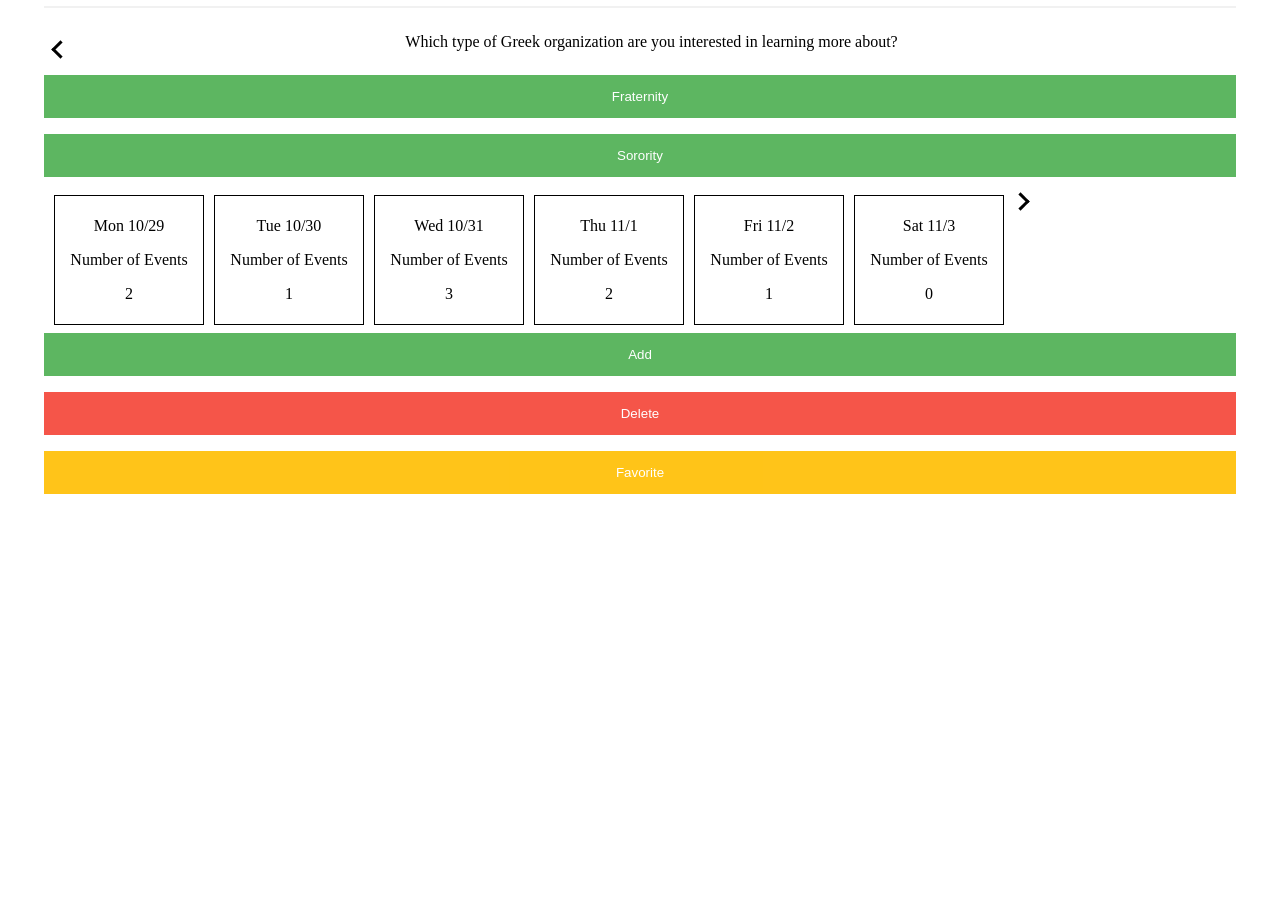
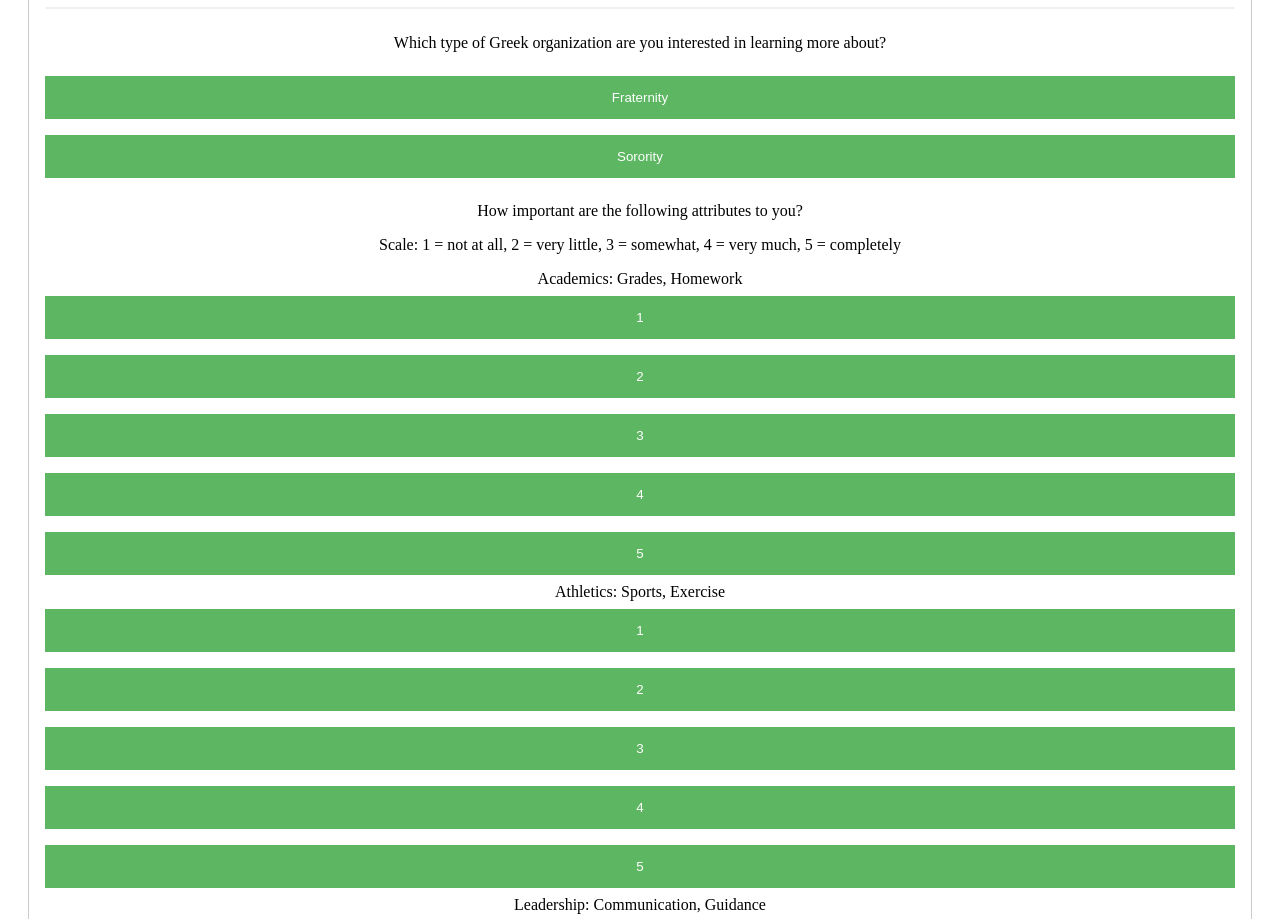
Before and after one commit to mltupas/allstonfojas.github.io, a plain HTML site: page questionnaire.html in a window 1280 px wide. Shown: the part 118-1037 px from the top of the page. Before the commit the page ends 800 px from the top, so only its background shows below. Drawn offline with nearby package versions, Linux system fonts and the light colour scheme.

Commit message:
Added new pages
Added questionnaire, events_new_user, sign up, forgot_password, events

```diff
--- a/questionnaire.html
+++ b/questionnaire.html
@@ -17,95 +17,83 @@
   </head>
 
   <body>
+    <form action="https://www.google.com" style="border:1px solid #ccc">
 
-<!-- NOTE: change value of 'action' to the link of our feed page/homepage -->
       <div class="container">
+
         <h1>Questionnaire</h1>
         <hr>
 
-  <!-- <p> -->
-  <div>
-    <i class="left"></i>
-  </div>
-  <!-- </p> -->
-
         <p>Which type of Greek organization are you interested in learning more about?</p>
 
-  <button type="button" class="fratbtn">Fraternity</button>
-  <button type="button" class="sororitybtn">Sorority</button>
-
-  <div class="box">
-    <div class="date" style="z-index: 1">
-      <p>Mon 10/29</p>
-    </div>
-    <div class="number-of-events" style="z-index: 2">
-      <p>Number of Events</p>
-      <p>2</p>
-    </div>
+        <div class="greek-organization">
+          <button type="button" class="org-btn">Fraternity</button>
+          <button type="button" class="org-btn">Sorority</button>
         </div>
 
-  <div class="box">
-    <div class="date" style="z-index: 1">
-      <p>Tue 10/30</p>
-    </div>
-    <div class="number-of-events" style="z-index: 2">
-      <p>Number of Events</p>
-      <p>1</p>
-    </div>
+        <p>How important are the following attributes to you?</p>
+        <p>Scale: 1 = not at all, 2 = very little, 3 = somewhat, 4 = very much, 5 = completely</p>
+
+        <div class="attribute-academics">
+          <span>Academics:</span>
+          <span>Grades, Homework</span>
+          <button type="button" class="number-button">1</button>
+          <button type="button" class="number-button">2</button>
+          <button type="button" class="number-button">3</button>
+          <button type="button" class="number-button">4</button>
+          <button type="button" class="number-button">5</button>
         </div>
 
-  <div class="box">
-    <div class="date" style="z-index: 1">
-      <p>Wed 10/31</p>
-    </div>
-    <div class="number-of-events" style="z-index: 2">
-      <p>Number of Events</p>
-      <p>3</p>
-    </div>
+        <div class="attribute-athletics">
+          <span>Athletics:</span>
+          <span>Sports, Exercise</span>
+          <button type="button" class="number-button">1</button>
+          <button type="button" class="number-button">2</button>
+          <button type="button" class="number-button">3</button>
+          <button type="button" class="number-button">4</button>
+          <button type="button" class="number-button">5</button>
         </div>
 
-  <div class="box">
-    <div class="date" style="z-index: 1">
-      <p>Thu 11/1</p>
-    </div>
-    <div class="number-of-events" style="z-index: 2">
-      <p>Number of Events</p>
-      <p>2</p>
-    </div>
+        <div class="attribute-leadership">
+          <span>Leadership:</span>
+          <span>Communication, Guidance</span>
+          <button type="button" class="number-button">1</button>
+          <button type="button" class="number-button">2</button>
+          <button type="button" class="number-button">3</button>
+          <button type="button" class="number-button">4</button>
+          <button type="button" class="number-button">5</button>
         </div>
 
-  <div class="box">
-    <div class="date" style="z-index: 1">
-      <p>Fri 11/2</p>
-    </div>
-    <div class="number-of-events" style="z-index: 2">
-      <p>Number of Events</p>
-      <p>1</p>
-    </div>
+        <div class="attribute-leadership">
+          <span>Social:</span>
+          <span>Hangouts, Parties</span>
+          <button type="button" class="number-button">1</button>
+          <button type="button" class="number-button">2</button>
+          <button type="button" class="number-button">3</button>
+          <button type="button" class="number-button">4</button>
+          <button type="button" class="number-button">5</button>
         </div>
 
-  <div class="box">
-    <div class="date" style="z-index: 1">
-      <p>Sat 11/3</p>
-    </div>
-    <div class="number-of-events" style="z-index: 2">
-      <p>Number of Events</p>
-      <p>0</p>
-    </div>
+        <div class="attribute-leadership">
+          <span>Philanthropy:</span>
+          <span>Volunteer, Charity</span>
+          <button type="button" class="number-button">1</button>
+          <button type="button" class="number-button">2</button>
+          <button type="button" class="number-button">3</button>
+          <button type="button" class="number-button">4</button>
+          <button type="button" class="number-button">5</button>
         </div>
 
-  <div>
-    <i class="right"></i>
-  </div>
-
-  <div class="button-trifecta">
-    <!-- NOTE: make cancel button link back to login page -->
-    <button type="submit" class="addbtn">Add</button>
-    <button type="button" class="deletebtn">Delete</button>
-    <button type="button" class="favoritebtn">Favorite</button>
+        <div class="submit-button">
+          <button type="submit" class="submitbtn">Submit</button>
         </div>
 
       </div>
+    </form>
+
+    <script src="https://code.jquery.com/jquery.js"></script>
+    <script src="js/bootstrap.min.js"></script>
+    <script src="js/questionnaire.js"></script>
 
   </body>
 </html>
```
Also changed, not shown: events_new_user.html (added, +40 -0 lines), index.html (+1 -1 lines). Lines whose indentation alone changed are shown as unchanged.
